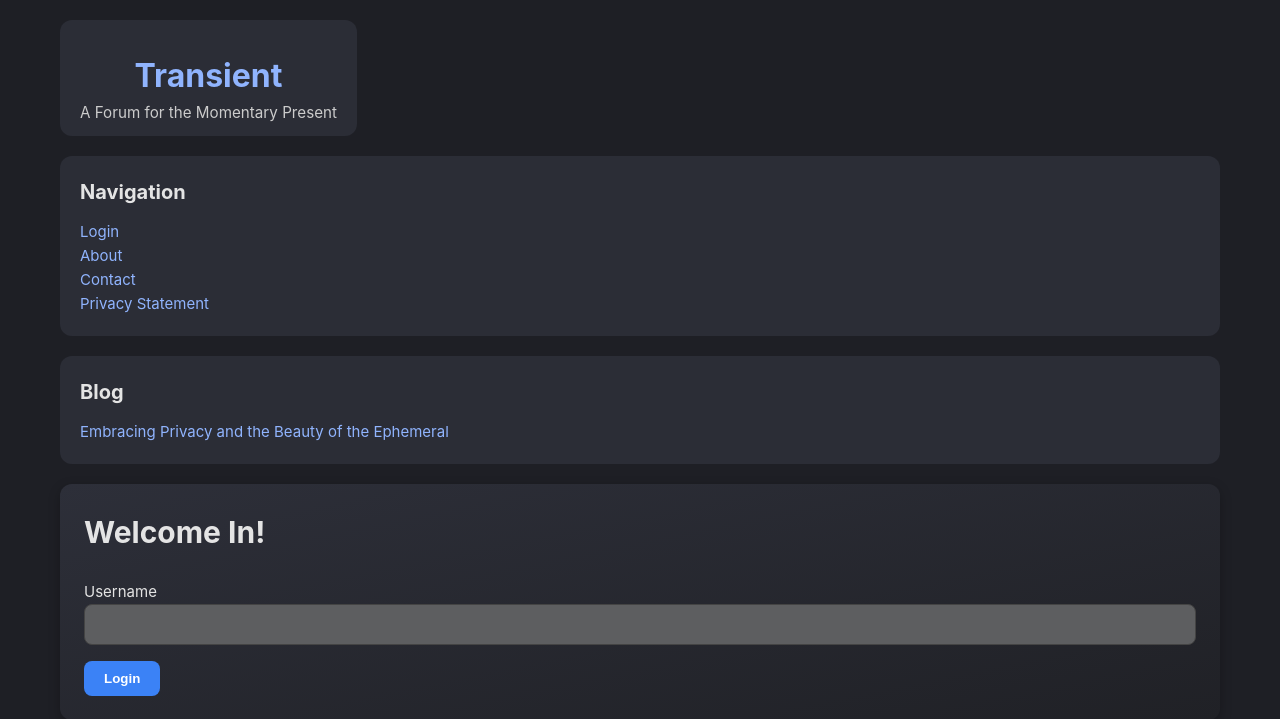
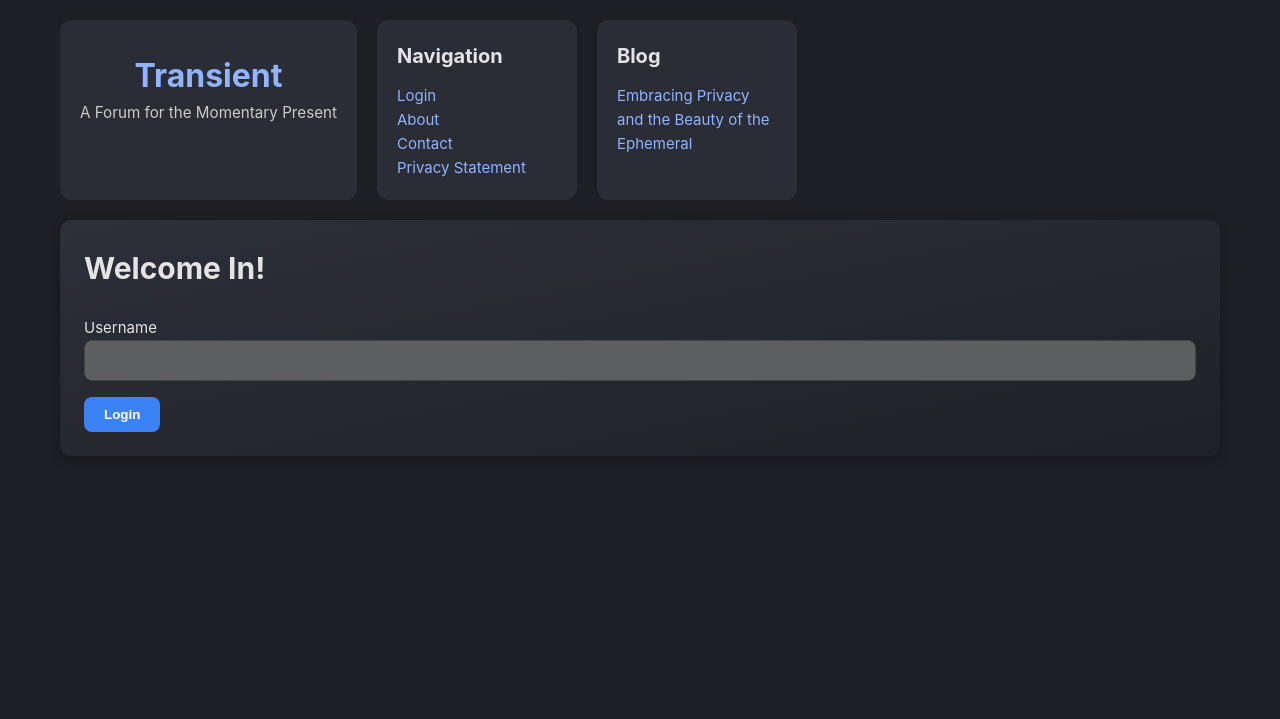
Before and after one commit to benjimanmiller/transient.chat, a PHP site: page /index.php in a window 1280 px wide. Shown: the top 719 px of the page. Run offline with PHP 8.4, Linux system fonts and the light colour scheme.

Commit message:
more css fixes

```diff
--- a/css/styles.css
+++ b/css/styles.css
@@ -55,7 +55,7 @@ header h1 a {
     border-radius: 12px;
     min-height: 100px;
     flex-shrink: 0;
-    flex: 0 0 100%;
+    flex: 0 0 200px;
 }
 
 .sidebar-left ul,
@@ -159,5 +159,7 @@ button:hover, input[type="submit"]:hover {
     .sidebar-left,
     .sidebar-right {
         width: 100%;
+        flex: 0 0 100%;
+
     }
 }
```
